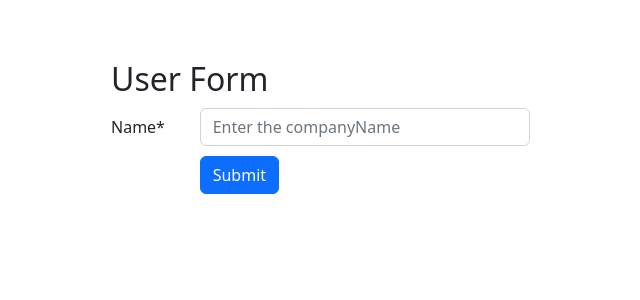
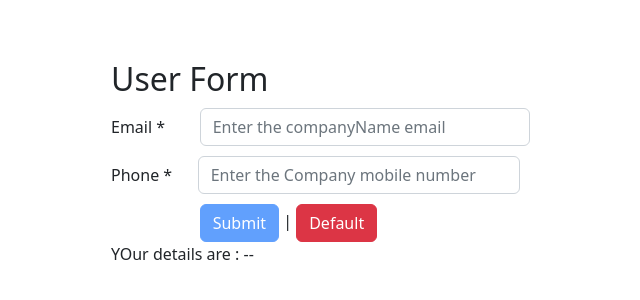
Before and after one commit to madanpatakota/AngularForms_Batch_Three, an Angular app: page / in a window 1280 px wide. Shown: the top 300 px of the page, without its empty margins (29-669 px from the left). Built offline with nearby package versions, Linux system fonts and the light colour scheme.

Commit message:
template approach

```diff
--- a/src/app/tda/tda.component.css
+++ b/src/app/tda/tda.component.css
@@ -9,7 +9,7 @@
 } */
 
 
-
+/*
 input.ng-invalid.ng-touched{
     border:2px #9d3b3b solid
- }
+ } */
--- a/src/app/tda/tda.component.html
+++ b/src/app/tda/tda.component.html
@@ -3,32 +3,81 @@
     <div>
         <h2>User Form</h2>
     </div>
-  <form (ngSubmit)="evtSubmit(compName)">
+  <form (ngSubmit)="evtSubmit(form)" ngForm #form="ngForm">
     <div class="form-group row" style="margin-top:10px">
-      <label class="col-sm-1 col-form-label">Name*</label>
+      <label class="col-sm-1 col-form-label">Email *</label>
       <div class="col-sm-4">
         <input type="text"
-         name="compName"
+         name="companyEmail"
          class="form-control"
          ngModel
-         #compName = ngModel
-         placeholder="Enter the companyName"
+         #companyEmail = ngModel
+         placeholder="Enter the companyName email"
          required
+         minlength="5"
+         email
          />
          <small
-          *ngIf="compName.invalid
-          && compName.touched"
+          *ngIf="companyEmail.errors?.['required']
+          && companyEmail.touched"
          style="color:#9d3b3b"
           class="form-text">
-          Please enter the CompanyName</small>
+          Please Enter the companyName email</small>
+          <small
+          *ngIf="companyEmail.errors?.['minlength']
+          && companyEmail.touched"
+         style="color:#9d3b3b"
+          class="form-text">
+          Please Enter the atleaset 5 charcters</small>
+
+          <small
+          *ngIf="companyEmail.errors?.['email']
+          && companyEmail.touched"
+         style="color:#9d3b3b"
+          class="form-text">
+          Please Enter the your office email id</small>
+      </div>
+      <!-- mobnumPattern = "^((\\+91-?)|0)?[0-9]{10}$";  -->
+      <div class="form-group row" style="margin-top:10px">
+        <label class="col-sm-1 col-form-label">Phone *</label>
+        <div class="col-sm-4">
+          <input type="text"
+           name="companyphonenumber"
+           class="form-control"
+           ngModel
+           #companyphonenumber = ngModel
+           placeholder="Enter the Company mobile number"
+           required
+           pattern="[0-9]{10}"
+           />
+           <small
+            *ngIf="companyphonenumber.errors?.['required']
+            && companyphonenumber.touched"
+           style="color:#9d3b3b"
+            class="form-text">
+            Please Enter the mobile number</small>
+            <small
+            *ngIf="companyphonenumber.errors?.['pattern']
+            && companyphonenumber.touched"
+           style="color:#9d3b3b"
+            class="form-text">
+            Please Enter the Valild mobile number</small>
+        </div>
+      </div>
+    </div>
+    <div class="form-group row" style="margin-top:10px">
+      <div class="col-sm-1"></div>
+      <div class="col-sm-4">
+        <button class="btn btn-primary" type="submit" [disabled]="form.invalid" >Submit</button> |
+        <button class="btn btn-danger" (click)="evtDefaultData()">Default</button>
+
       </div>
     </div>
 
-    <div class="form-group row" style="margin-top:10px">
-      <div class="col-sm-1"></div>
-      <div class="col-sm-4">
-        <button class="btn btn-primary" type="submit">Submit</button>
-      </div>
-    </div>
+
+    YOur details are :
+     {{yourdetails.compname}} -- {{yourdetails.companyphonenumber}}
+
+
   </form>
 </div>
--- a/src/app/tda/tda.component.ts
+++ b/src/app/tda/tda.component.ts
@@ -1,4 +1,5 @@
-import { Component, ElementRef, OnInit } from '@angular/core';
+import { Component, ElementRef, OnInit, ViewChild } from '@angular/core';
+import { NgForm } from '@angular/forms';
 
 @Component({
   selector: 'app-tda',
@@ -12,8 +13,23 @@ export class TDAComponent implements OnInit {
   ngOnInit(): void {
   }
 
-  evtSubmit(CompanyName:any){
-    console.log(CompanyName)
+  @ViewChild("form") vcForm : NgForm;
+
+   yourdetails = { compname : "" , companyphonenumber:""};
+  evtSubmit(compDetails:NgForm){
+    console.log(compDetails)
+
+
+    this.yourdetails.compname =  compDetails.controls['companyEmail'].value;
+    this.yourdetails.companyphonenumber = compDetails.controls['companyphonenumber'].value
+
+  }
+
+  evtDefaultData(){
+      this.vcForm.setValue({
+        "companyEmail" :  "sample@firstam.com",
+        "companyphonenumber" :  7204185064
+      })
   }
 
 }
--- a/tsconfig.json
+++ b/tsconfig.json
@@ -18,6 +18,7 @@
     "importHelpers": true,
     "target": "es2020",
     "module": "es2020",
+    "strictNullChecks": false,
     "lib": [
       "es2020",
       "dom"
```
Also changed, not shown: src/notes.txt.
